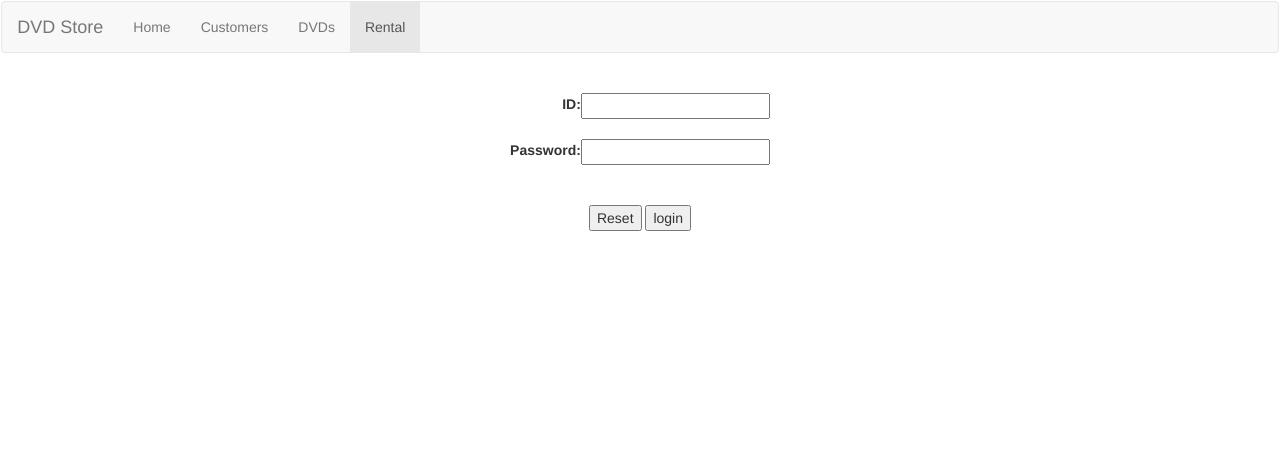
After one commit to Marco-LimaBean/PHPTest, a PHP site: page /rental in a window 1280 px wide. The commit adds this page. Shown: the top 471 px of the page. Run offline with PHP 8.4, Linux system fonts and the light colour scheme; some libraries are stand-ins or nearby versions.

Commit message:
v0.3.6 - login built (not saving ID to session, to do next) - DVD edit is a JQUERY - Need to create create AddDVD - Need to make rentals - Need a logout

```diff
--- a/css/phptest.css
+++ b/css/phptest.css
@@ -5,9 +5,23 @@ table{
 
 .dvdEditForm{
     width: 100vw;
-    /*margin-left: 40%;*/
 }
 
 .body{
     overflow-x: hidden;
 }
+
+.login-section {
+    margin: auto;
+    align-content: center;
+}
+
+#login {
+    align-content: center;
+    text-align: center;
+    margin: auto;
+}
+
+.login-table {
+    max-width: 25rem;
+}
--- a/dvdTable.php
+++ b/dvdTable.php
@@ -30,9 +30,7 @@ if(isset($_GET['id'], $_GET['add'])){
     $dvd = searchDvd($dvdList, $_GET['id']);
 //    echo "<br> 2nd SearchDVD: " . var_dump($dvd) . "<br>";
     if($dvd){ //add dvd if the dvd id is valid.
-        echo "<pre>";
         $customerOrder = customerOrderAddDvd($customerOrder, $dvd);
-        var_dump($customerOrder);
     }else{
         echo "invalid DVD ID specified";
     }
--- a/functionsCustomer.php
+++ b/functionsCustomer.php
@@ -47,9 +47,29 @@ function getCustomer($where = [], $condition = ' AND ')
     return $customer;
 }
 
+/** Function for login check. Note to save their ID to SESSION['loggedIn']
+ * @param $username string
+ * @param $password string DO NOT UN HASH THIS. THE FUNCTION DOES IT FOR YOU
+ * @return bool
+ */
+function login($username, $password, $customer = true)
+{
+    if (!isset($dbConnect)) {
+        if (!class_exists("dbConnect")) include('dbConnect.php');
+        $dbConnect = new dbConnect();
+    }
+
+    if ($customer) {
+        $hash = $dbConnect->customerLogin($username, $password);
+        return password_verify($password, $hash);
+    }
+    return false;
+}
+
 /** Either updates or creates a new customer based on the given customer array.
  * @param $customer customer
  * @param bool $isNew default is false;
+ * @return bool|mysqli_result
  */
 function updateCustomer($customer, $isNew = false)
 {
@@ -58,8 +78,11 @@ function updateCustomer($customer, $isNew = false)
         $dbConnect = new dbConnect();
     }
 
-    if($isNew) $dbConnect->insertCustomer("customer", $customer);
-    else $dbConnect->updateDvd("customer", $customer, "id = " . $customer->getId());
+    if ($isNew) {
+        return $dbConnect->insertCustomer("customer", $customer);
+    } else {
+        return $dbConnect->updateCustomer("customer", $customer, "id = " . $customer->getId());
+    }
 }
 
 /** Deletes a customer with the given ID.
--- a/functionsDvd.php
+++ b/functionsDvd.php
@@ -51,7 +51,7 @@ function getCategories(){
     $dbConnect = new dbConnect();
     $category = array();
     $results = $dbConnect->fetch("
-        SELECT id, category_name
+        SELECT `id`, `category_name`
         FROM category");
     foreach ($results as $key => $value){
         array_push($category, new category($value['id'], $value['category_name']));
@@ -78,10 +78,10 @@ function searchDvd($dvdList, $dvdID){
  * @return array|int
  */
 function customerOrderAddDvd($customerOrder, $dvd){
-    var_dump($dvd);
+//    var_dump($dvd);
     if(!empty($customerOrder )){
         foreach ($customerOrder as $value){
-            print_r($value);
+//            print_r($value);
             if($value->getId() == $dvd->getId()){
                 $value->increaseCount(1);
                 return $customerOrder;
--- a/html/defaultFooter.html
+++ b/html/defaultFooter.html
@@ -6,6 +6,13 @@
 
 <script src="../js/bootstrap.min.js"
         integrity="sha384-Tc5IQib027qvyjSMfHjOMaLkfuWVxZxUPnCJA7l2mCWNIpG9mGCD8wGNIcPD7Txa" crossorigin="anonymous"></script>
+<script type="text/javascript">
+    $(document).ready(function () {
+        // get current URL path and assign 'active' class
+        var pathname = window.location.pathname;
+        $('.nav > li > a[href="' + pathname + '"]').parent().addClass('active');
+    })
+</script>
 <!-- /scripts -->
 </body>
 </html>
--- a/html/defaultHeader.html
+++ b/html/defaultHeader.html
@@ -16,3 +16,17 @@
     </style>
 </head>
 <body>
+
+<nav class="navbar navbar-default">
+    <div class="container-fluid inner">
+        <div class="navbar-header">
+            <a class="navbar-brand" href="index">DVD Store</a>
+        </div>
+        <ul class="nav navbar-nav">
+            <li><a href="/index">Home</a></li>
+            <li><a href="/customers">Customers</a></li>
+            <li><a href="/dvds">DVDs</a></li>
+            <li><a href="/rental">Rental</a></li>
+        </ul>
+    </div>
+</nav>
--- /dev/null
+++ b/html/loginForm.html
@@ -0,0 +1,32 @@
+<div class="login-section">
+    <form class="text-centered" method="post" action="" id="login">
+        <table class="login-table">
+            <tr>
+                <td class="text-right">
+                    <label>ID: </label>
+                </td>
+                <td>
+                    <input name="customerID" required>
+                </td>
+            </tr>
+            <tr>
+                <td>&nbsp;</td>
+                <td>&nbsp;</td>
+            </tr>
+            <tr>
+                <td class="text-right">
+                    <label>Password: </label>
+                </td>
+                <td>
+                    <input name="customerPassword" type="password" required>
+                </td>
+            </tr>
+            <br>
+        </table>
+        <br>
+        <br>
+        <input type="reset" name="reset">
+        <input type="submit" value="login" name="login">
+
+    </form>
+</div>
--- /dev/null
+++ b/login.php
@@ -0,0 +1,19 @@
+<?php
+/**
+ * Created by PhpStorm.
+ * User: User
+ * Date: 9/13/2017
+ * Time: 4:00 PM
+ */
+
+include_once('functionsCustomer.php');
+include_once('functionsMain.php');
+
+if (isset($_POST['customerID'], $_POST['customerPassword']) && is_string($_POST['customerID'])
+    && is_string($_POST['customerPassword'])) {
+    $_SESSION['loggedIn'] = login($_POST['customerID'], $_POST['customerPassword']);
+    if (!$_SESSION['loggedIn']) unset($_SESSION['loggedIn']);
+    refresh();
+}
+
+include('html/loginForm.html');
--- /dev/null
+++ b/rental.php
@@ -0,0 +1,19 @@
+<?php
+/**
+ * Created by PhpStorm.
+ * User: User
+ * Date: 9/13/2017
+ * Time: 3:59 PM
+ */
+
+$title = "Rental";
+include_once('html/defaultHeader.html');
+if (!isset($_SESSION)) session_start();
+
+if (isset($_SESSION['loggedIn']) && $_SESSION['loggedIn'] === TRUE) {
+    include_once('customerRental.php');
+} else {
+    include_once('login.php');
+}
+
+include_once('html/defaultFooter.html');
```
Also changed, not shown: customerRental.php (added, +9 -0 lines), customerTable.php (+22 -52 lines), dbConnect.php (+25 -14 lines), dvdEdit.php (+0 -10 lines), dvdEditSave.php (+4 -8 lines), functionsMain.php (+0 -21 lines), js/dvd-edit.js (+0 -12 lines).
